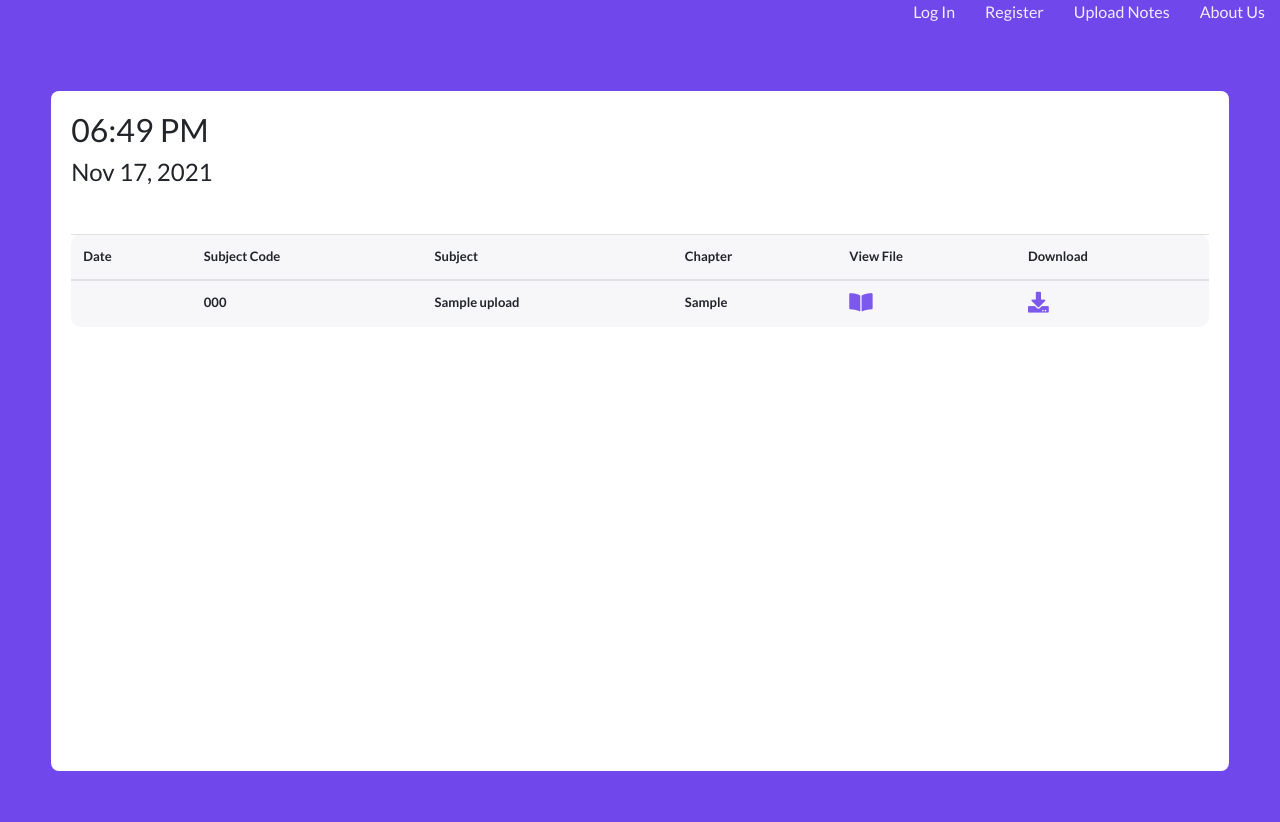
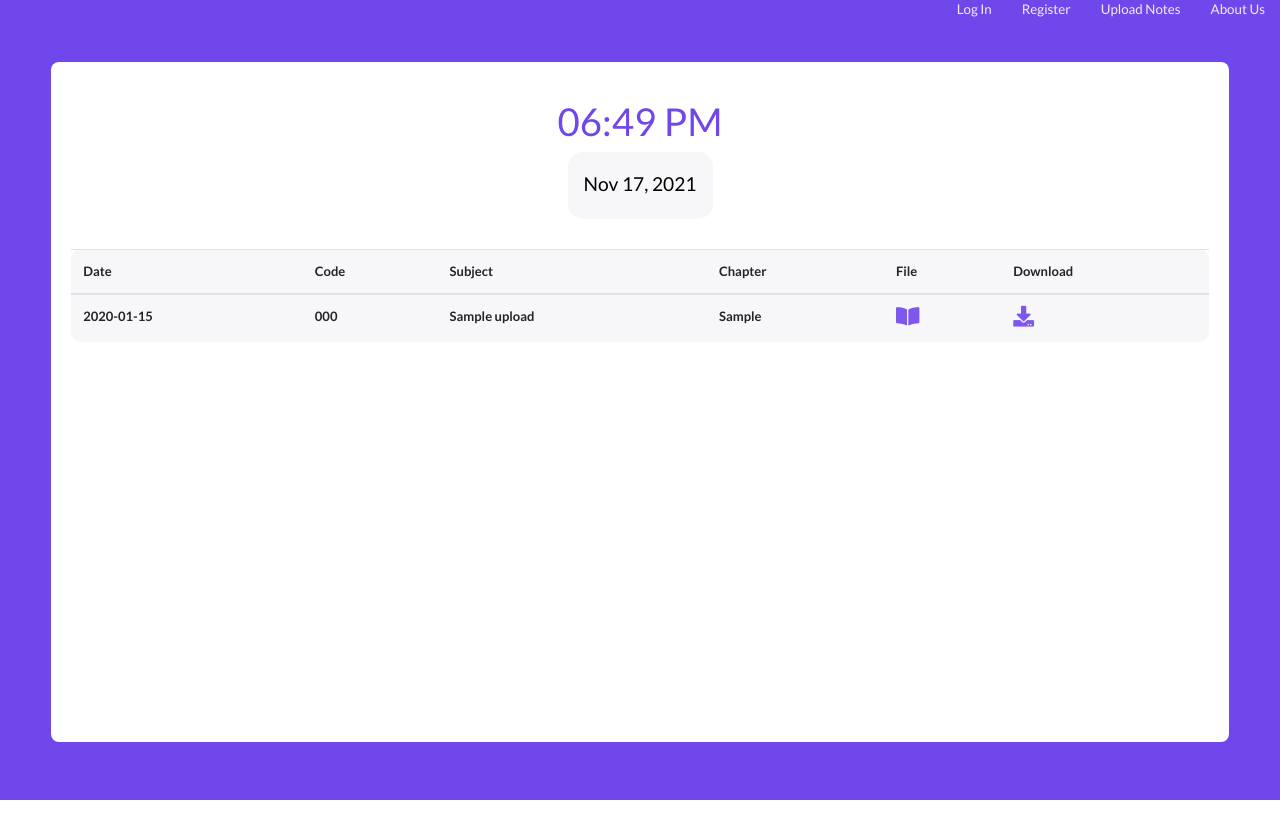
Before and after one commit to roseaneesha/myNotes, a PHP site: page /home.php in a window 1280 px wide. After the commit the page ends 800 px from the top, so only its background shows below. Run offline with PHP 8.4, Linux system fonts and the light colour scheme; tables that the repository leaves empty hold one stand-in row (values such as "Sample post"); data that the repository does not hold is empty; some libraries are stand-ins or nearby versions.

Commit message:
aneesha merge issue

```diff
--- a/css/dashboard.css
+++ b/css/dashboard.css
@@ -77,6 +77,8 @@ header nav ul {
 
 header nav li {
     margin: 0 15px;
+    white-space: nowrap;
+
 }
 
 header nav li a:hover {
@@ -88,7 +90,7 @@ header nav li a:hover {
 main{
     padding:20px;
     border-radius: 8px;
-    margin:4vw;
+    margin:2vw 4vw 4vw;
     background-color:#fff;
     min-height: 85vh;
 }
@@ -102,14 +104,14 @@ main{
 .date{
     background-color: #F7F7F9;
     color:#000;
-    padding:20px;
+    padding:16px;
     border-radius: 15px;
     text-align: center;
     max-width: fit-content;
 }
 
 .date h4{
-    font-size: 2vw;
+    font-size: 1.5vw;
 }
 .welcome{
     font-family: 'Comfortaa',
@@ -117,14 +119,14 @@ main{
 }
 .time{
     color:#7047EB;
-    font-size: 4vw;
+    font-size: 3vw;
 }
 
 .table{
     background-color: #F7F7F9;
     border-radius: 10px;
     font-size: small;
-    margin:40px 0;
+    margin:30px 0;
     border:none;
 
 
@@ -148,6 +150,12 @@ main{
         font-size: 5vw;
     }
 }
+header nav li {
+    margin: 0 15px;
+    white-space: nowrap;
+    font-size: smaller;
+
+}
 
 .empty{
 
--- a/home.php
+++ b/home.php
@@ -42,18 +42,23 @@ $results = mysqli_query($db, $query);
         </nav>
     </header>
     <main>
-        <h2>
+
+        <h2 class='text-center pt-3 px-3 time'>
+
             <?php
             $dt = date_default_timezone_set("Asia/Kolkata");
             echo date('h:i A');
             ?>
+
         </h2>
-        <h4>
-            <?=
-            date('M j, Y');
+        <div class="date mx-auto">
+            <h4 class='text-center pt-1'>
+                <?=
+                date('M j, Y');
 
-            ?>
-        </h4>
+                ?>
+            </h4>
+        </div>
 
         <div class="table-responsive">
             <table class="table table-hover">
@@ -62,10 +67,10 @@ $results = mysqli_query($db, $query);
 
                     <tr>
                         <th scope="col">Date</th>
-                        <th scope="col">Subject Code</th>
+                        <th scope="col">Code</th>
                         <th scope="col">Subject</th>
                         <th scope="col">Chapter</th>
-                        <th scope="col">View File</th>
+                        <th scope="col">File</th>
                         <th scope="col">Download</th>
                     </tr>
 
@@ -82,7 +87,7 @@ $results = mysqli_query($db, $query);
                         ?>
 
 
-                            <th scope="row"><?= $row["date"] ?></th>
+                            <th scope="row"><?= $row["uploadedDate"] ?></th>
                             <th scope="row"><?= $row["subCode"] ?></th>
                             <th scope="row"><?= $row["subject"] ?></th>
                             <th scope="row"><?= $row["chapter"] ?></th>
```
Also changed, not shown: dashboard.php (+10 -10 lines).
